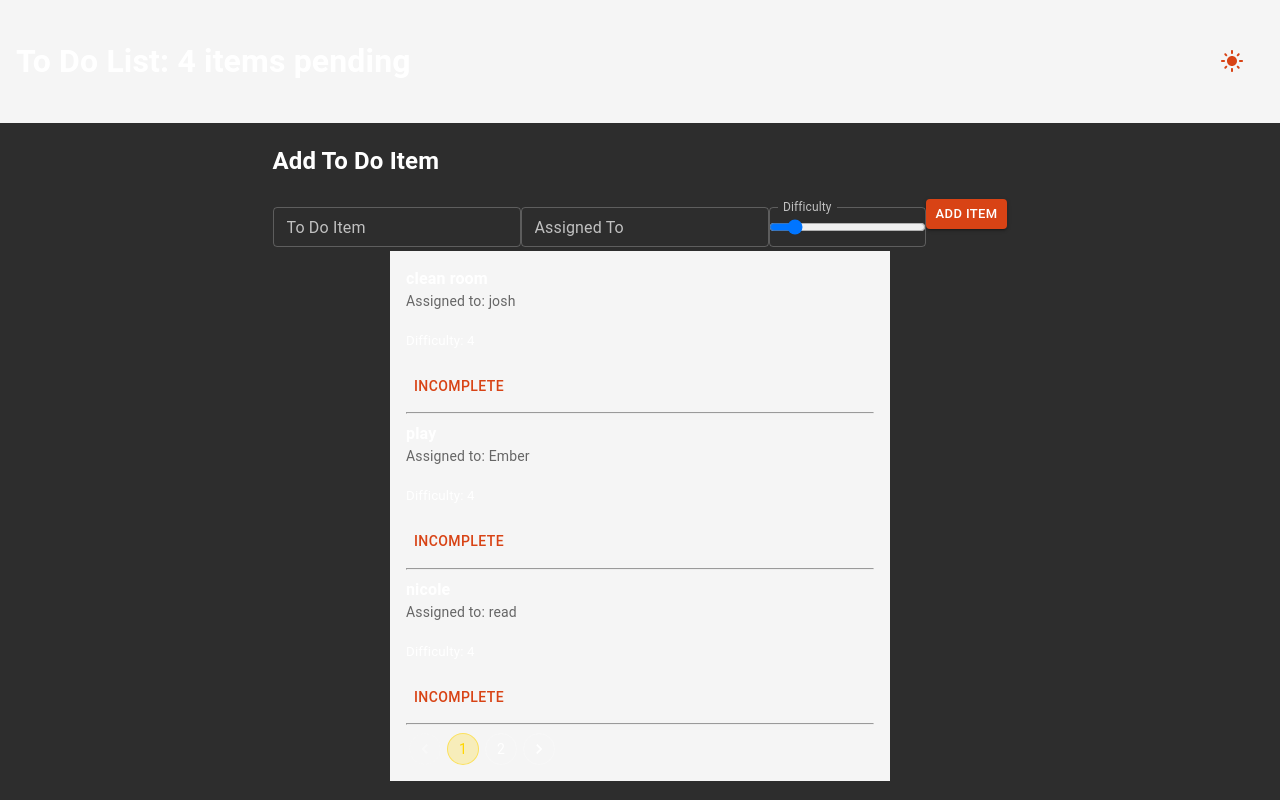
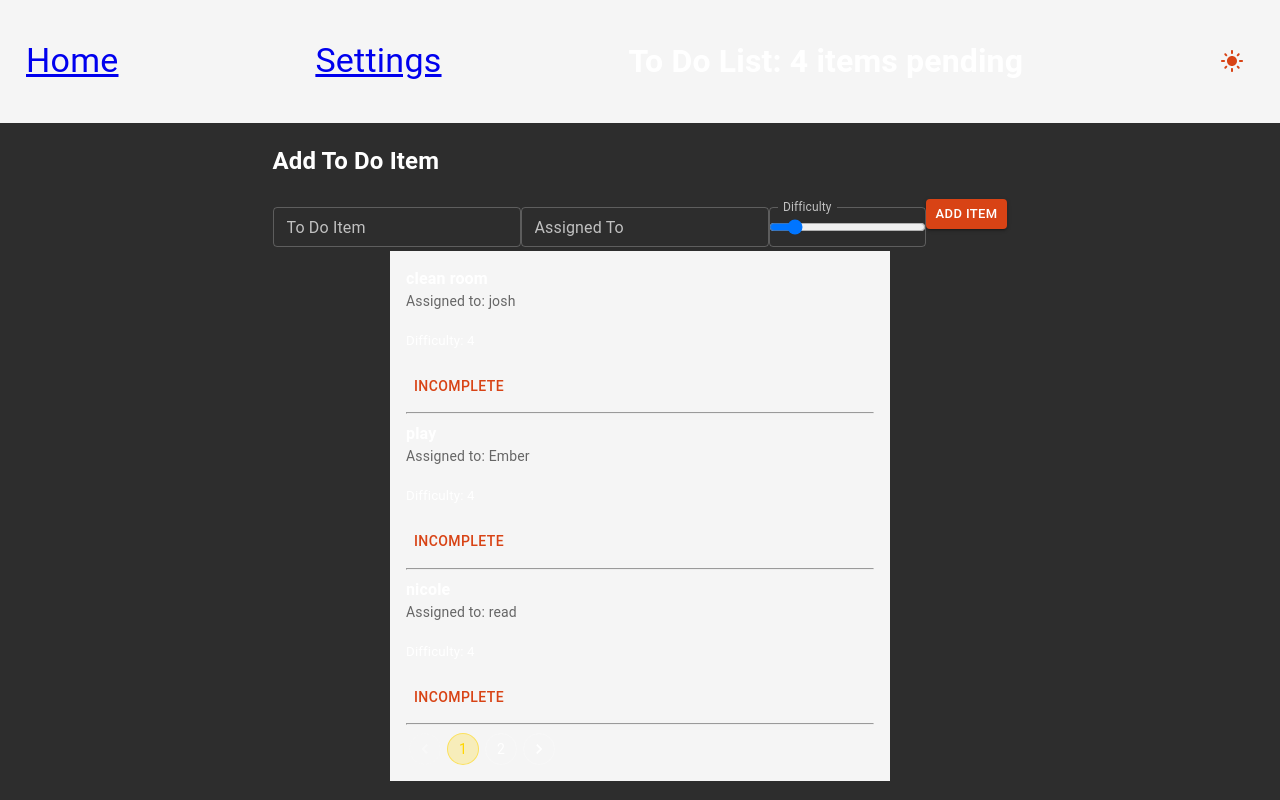
Before and after one commit to JosHahnB/todo-app, a React (Vite) app: page / in a window 1280 px wide. Built offline with nearby package versions, Linux system fonts and the light colour scheme.

Commit message:
list is working

```diff
--- a/src/Components/Header/index.jsx
+++ b/src/Components/Header/index.jsx
@@ -1,8 +1,9 @@
 import { useContext } from 'react';
-import { Button, Box } from '@mui/material';
+import { Button, Box, Typography } from '@mui/material';
 import LightModeIcon from '@mui/icons-material/LightMode';
 import DarkModeIcon from '@mui/icons-material/DarkMode';
 import { GlobalContext } from '../../App';
+import { Link } from 'react-router-dom';
 
 const index = ({ incomplete }) => {
   const { toggleAppTheme, appTheme } = useContext(GlobalContext);
@@ -13,13 +14,27 @@ const index = ({ incomplete }) => {
   };
 
   return (
-    <Box sx={{
-      display: 'flex',
-      justifyContent: 'space-between',
-      alignItems: 'center',
-      padding: '1rem',
-      backgroundColor: '#f5f5f5',
-    }}>
+    <Box
+      sx={{
+        display: 'flex',
+        justifyContent: 'space-between',
+        alignItems: 'center',
+        padding: '1rem',
+        backgroundColor: '#f5f5f5',
+      }}
+    >
+      <Link to={'/'}>
+        <Typography variant="h4" gutterBottom style={{ margin: 10 }}>
+          Home
+        </Typography>
+      </Link>
+
+      <Link to={'/settings'}>
+        <Typography variant="h4" gutterBottom style={{ margin: 10 }}>
+          Settings
+        </Typography>
+      </Link>
+
       <h1 data-testid="todo-h1">
         To Do List: {incomplete.length} items pending
       </h1>
```
Also changed, not shown: 1 other file (tests, documents, lock files or other folders).
